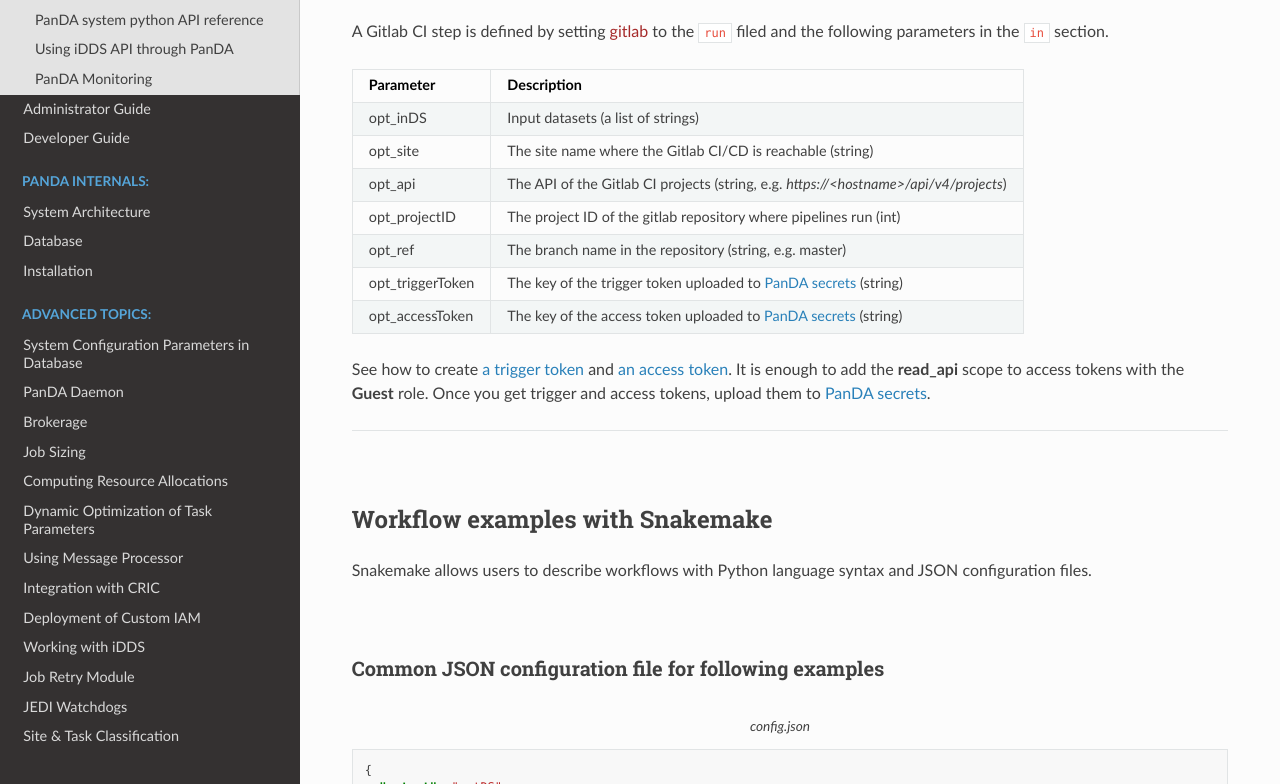
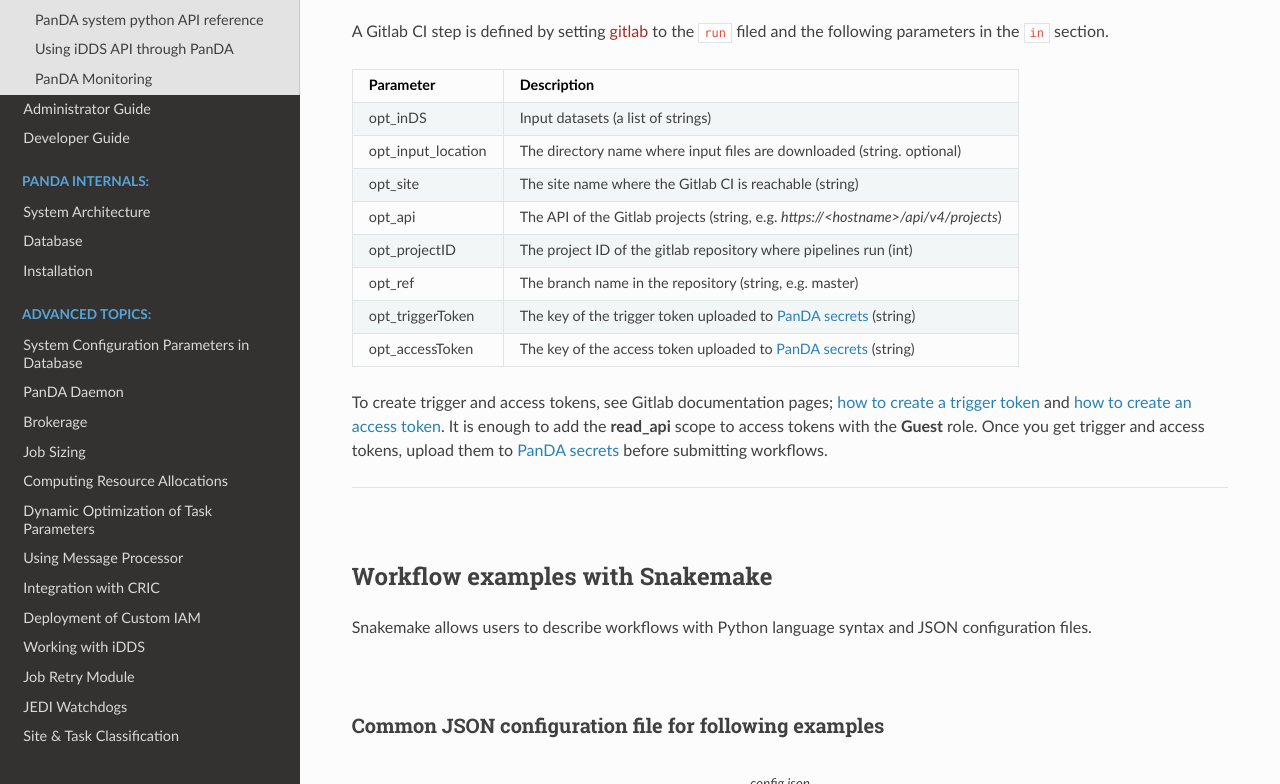
Before and after one commit to PanDAWMS/panda-docs, a Sphinx documentation site: the page built from docs/source/client/pchain.rst, in a window 1280 px wide and 900 px high, scrolled down 14275 px, cut to the strip 116-900 px from the top of the window. Built offline with Sphinx 7.4.7 and the Read the Docs theme 2.0.0, drawn with Linux system fonts in a browser that asks for light colours; pages that are not in the unit, such as notebooks, are missing from menus.

Commit message:
gitlab workflow

```diff
--- a/docs/source/client/pchain.rst
+++ b/docs/source/client/pchain.rst
@@ -549,10 +549,12 @@ in the ``in`` section.
      - Description
    * - opt_inDS
      - Input datasets (a list of strings)
+   * - opt_input_location
+     - The directory name where input files are downloaded (string. optional)
    * - opt_site
-     - The site name where the Gitlab CI/CD is reachable (string)
+     - The site name where the Gitlab CI is reachable (string)
    * - opt_api
-     - The API of the Gitlab CI projects (string, e.g. `https://<hostname>/api/v4/projects`)
+     - The API of the Gitlab projects (string, e.g. `https://<hostname>/api/v4/projects`)
    * - opt_projectID
      - The project ID of the gitlab repository where pipelines run (int)
    * - opt_ref
@@ -562,10 +564,12 @@ in the ``in`` section.
    * - opt_accessToken
      - The key of the access token uploaded to :doc:`PanDA secrets </client/secret>` (string)
 
-See how to create `a trigger token <https://docs.gitlab.com/ee/ci/triggers/>`_ and
-`an access token <https://docs.gitlab.com/ee/user/project/settings/project_access_tokens.html>`_.
+To create trigger and access tokens, see Gitlab documentation pages;
+`how to create a trigger token <https://docs.gitlab.com/ee/ci/triggers/>`_
+and `how to create an access token <https://docs.gitlab.com/ee/user/project/settings/project_access_tokens.html>`_.
 It is enough to add the **read_api** scope to access tokens with the **Guest** role.
-Once you get trigger and access tokens, upload them to :doc:`PanDA secrets </client/secret>`.
+Once you get trigger and access tokens, upload them to :doc:`PanDA secrets </client/secret>`
+before submitting workflows.
 
 
 --------------------
```
Also changed, not shown: 1 other file.
